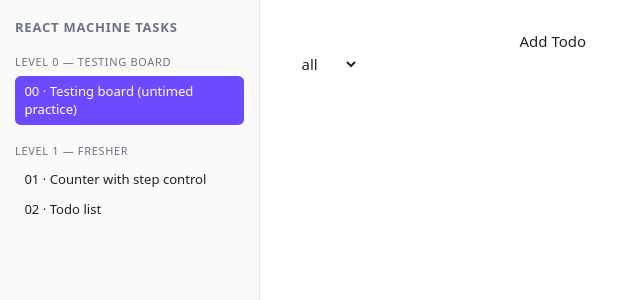
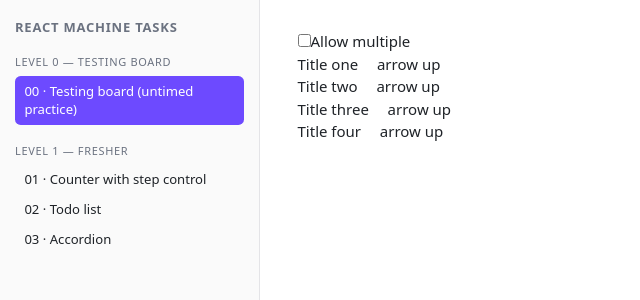
Before and after one commit to nithinr-dotcom/React-machine-test, a React (Vite) app: page / in a window 1280 px wide. Shown: the top 300 px of the page, without its empty margins (0-640 px from the left). Built offline with nearby package versions, Linux system fonts and the light colour scheme.

Commit message:
completed step 3

```diff
--- a/src/tasks/00-learning/index.tsx
+++ b/src/tasks/00-learning/index.tsx
@@ -1,72 +1,100 @@
-import { useState, type ChangeEvent, type SubmitEvent } from "react";
-interface Todo {
+import { useState, type ChangeEvent } from "react";
+
+interface Items {
   id: string;
-  task: string;
-  completed: boolean;
+  title: string;
+  body: string;
 }
-const FILTER = ["all", "done", "active"] as const;
+const LIST_ITEMS: Items[] = [
+  {
+    id: crypto.randomUUID(),
+    title: "Title one",
+    body: "Title one description",
+  },
+  {
+    id: crypto.randomUUID(),
+    title: "Title two",
+    body: "Title two description",
+  },
+  {
+    id: crypto.randomUUID(),
+    title: "Title three",
+    body: "Title three description",
+  },
+  {
+    id: crypto.randomUUID(),
+    title: "Title four",
+    body: "Title four description",
+  },
+];
 
-type Filter = (typeof FILTER)[number];
-
-const matches = (todo: Todo, filter: Filter) =>
-  filter === "all" || (filter === "done" ? todo.completed : !todo.completed);
+type MODE = "single" | "multiple";
+type AccordionProps = {
+  title: string;
+  body: string;
+  isOpen: boolean;
+  toggleHandler: () => void;
+  id: string;
+};
+const Accordion = ({ title, body, isOpen, toggleHandler }: AccordionProps) => {
+  return (
+    <div className="flex flex-col">
+      <div className="flex gap-5" onClick={toggleHandler}>
+        <div>{title}</div>{" "}
+        {isOpen ? <div>arrow down</div> : <div>arrow up</div>}
+      </div>
+      {isOpen && <div>{body}</div>}
+    </div>
+  );
+};
 export default function Learning() {
-  const [text, setText] = useState("");
-  const [todos, setTodos] = useState<Todo[]>([]);
-  const [filter, setFilter] = useState<Filter>("all");
-  //text change handler
-  const changeText = (e: ChangeEvent<HTMLInputElement>) => {
-    setText(e.target.value);
+  const [mode, setMode] = useState<MODE>("single");
+  const [activeIds, setActiveIds] = useState(new Set());
+  //mode change handler
+  const changeMode = (mode: MODE) => {
+    setMode(mode);
+    if (mode === "single") {
+      setActiveIds((prev) => {
+        const first = prev.values().next().value;
+        return first === undefined ? new Set() : new Set([first]);
+      });
+    }
   };
-  //add todo handler
-  const addTodo = (e: SubmitEvent) => {
-    e.preventDefault();
-    if (text.trim() === "") return;
-    setTodos((prev) => [
-      ...prev,
-      { id: crypto.randomUUID(), task: text, completed: false },
-    ]);
-    setText("");
+  const toggleHandler = (id: string) => {
+    setActiveIds((prev) => {
+      const isOpen = activeIds.has(id);
+      if (isOpen) {
+        const next = new Set(prev);
+        next.delete(id);
+        return next;
+      }
+      return mode === "single" ? new Set([id]) : new Set(prev).add(id);
+    });
   };
-  //change filter handler
-  const changeFilter = (e: ChangeEvent<HTMLSelectElement>) => {
-    setFilter(e.target.value as Filter);
-  };
-  const visible = todos.filter((todo) => matches(todo, filter));
-  //delete handler
-  const deleteHandler = (id: string) =>
-    setTodos(todos.filter((v) => v.id !== id));
-  //toggle handler
-  const toggleHandler = (id: string) =>
-    setTodos((prev) =>
-      prev.map((v) => (v.id === id ? { ...v, completed: !v.completed } : v)),
-    );
-
-  console.log({ todos });
   return (
     <div>
-      <form onSubmit={addTodo}>
-        <input type="text" value={text} onChange={changeText} />
-        <button>Add Todo</button>
-      </form>
       <div>
-        <select onChange={changeFilter} value={filter}>
-          {FILTER.map((val) => (
-            <option key={val}>{val}</option>
-          ))}
-        </select>
+        <label>
+          <input
+            type="checkbox"
+            checked={mode === "multiple"}
+            onChange={(e: ChangeEvent<HTMLInputElement>) =>
+              changeMode(e.target.checked ? "multiple" : "single")
+            }
+          />
+          Allow multiple
+        </label>
       </div>
       <div>
-        {visible.map((val) => (
-          <div key={val.id} className="flex gap-5 border justify-between">
-            <div>{val.task}</div>
-            <input
-              type="checkbox"
-              checked={val.completed}
-              onChange={() => toggleHandler(val.id)}
-            />
-            <button onClick={() => deleteHandler(val.id)}>Delete</button>
-          </div>
+        {LIST_ITEMS.map((v) => (
+          <Accordion
+            title={v.title}
+            body={v.body}
+            key={v.id}
+            toggleHandler={() => toggleHandler(v.id)}
+            isOpen={activeIds.has(v.id)}
+            id={v.id}
+          />
         ))}
       </div>
     </div>
--- /dev/null
+++ b/src/tasks/03-accordion/index.tsx
@@ -0,0 +1,134 @@
+import { useState } from "react";
+
+// --- Section data is STATIC INPUT. It never changes, so it lives at module scope, not in
+// state. "Which section is open" is UI state and lives in the component. Keeping these two
+// apart is the whole point of the "don't put isOpen on the section object" constraint. ---
+interface Section {
+  id: string;
+  title: string;
+  body: string;
+}
+
+const SECTIONS: Section[] = [
+  {
+    id: "s1",
+    title: "What is an accordion?",
+    body: "A list of sections you expand one at a time.",
+  },
+  {
+    id: "s2",
+    title: "Single vs multi open",
+    body: "Single closes the others; multi lets many stay open.",
+  },
+  {
+    id: "s3",
+    title: "Why derive, don't store",
+    body: "Open-state is UI state, kept out of the data array.",
+  },
+  {
+    id: "s4",
+    title: "Duplicate titles",
+    body: "Two rows can share a title — keys ride on id, never title.",
+  },
+  {
+    id: "s5",
+    title: "Lifting state up",
+    body: "Parent owns openIds; the item just reports clicks upward.",
+  },
+];
+
+type Mode = "single" | "multi";
+
+// --- The item is a separate component. It owns NOTHING — it receives `isOpen` and reports
+// a click through `onToggle`. All state lives in the parent. This is the lifting-state-up
+// drill: the child is a pure function of its props. ---
+interface AccordionItemProps {
+  title: string;
+  body: string;
+  isOpen: boolean;
+  onToggle: () => void;
+}
+
+function AccordionItem({ title, body, isOpen, onToggle }: AccordionItemProps) {
+  return (
+    <div className="border">
+      {/* A real <button>, not a <div onClick>: focusable, Enter/Space work, it IS a control. */}
+      <button
+        type="button"
+        onClick={onToggle}
+        aria-expanded={isOpen}
+        className="flex gap-2"
+      >
+        {/* Indicator is driven by state, not CSS. Flip isOpen and the glyph flips. */}
+        <span>{isOpen ? "▾" : "▸"}</span>
+        <span>{title}</span>
+      </button>
+      {/* Conditional render: a closed body is absent from the DOM, not display:none. */}
+      {isOpen && <div>{body}</div>}
+    </div>
+  );
+}
+
+export default function Learning() {
+  const [mode, setMode] = useState<Mode>("single");
+
+  // ONE representation for both modes: the set of open ids. In single mode we simply keep
+  // the set to size <= 1 by construction. Using a Set (not string[]) makes `has` O(1) and
+  // makes "toggle" read cleanly. `string | null` would be cheaper for single-open alone,
+  // but then the multi switch would need a different type — one shape that serves both is
+  // what keeps the mode switch cheap.
+  const [openIds, setOpenIds] = useState<Set<string>>(new Set());
+
+  const toggle = (id: string) => {
+    setOpenIds((prev) => {
+      const isOpen = prev.has(id);
+      if (isOpen) {
+        // Closing is identical in both modes: drop this id.
+        const next = new Set(prev);
+        next.delete(id);
+        return next;
+      }
+      // Opening: single mode replaces, multi mode adds.
+      return mode === "single" ? new Set([id]) : new Set(prev).add(id);
+    });
+  };
+
+  const changeMode = (nextMode: Mode) => {
+    setMode(nextMode);
+    // EDGE CASE, decided deliberately: when we collapse multi -> single while several are
+    // open, we could keep the first, keep none, or keep the last. We keep the FIRST open
+    // one — the mode promises "at most one", so we honour it immediately rather than
+    // letting three stay open in a single-open accordion. single -> multi keeps everything.
+    if (nextMode === "single") {
+      setOpenIds((prev) => {
+        const first = prev.values().next().value; // undefined if none were open
+        return first === undefined ? new Set() : new Set([first]);
+      });
+    }
+  };
+
+  return (
+    <div>
+      <label className="flex gap-2">
+        <input
+          type="checkbox"
+          checked={mode === "multi"}
+          onChange={(e) => changeMode(e.target.checked ? "multi" : "single")}
+        />
+        Allow multiple open
+      </label>
+
+      {/* Empty-list case renders nothing and does not crash. */}
+      {SECTIONS.map((section) => (
+        <AccordionItem
+          // key rides on id, so two sections with the same title stay distinct.
+          key={section.id}
+          title={section.title}
+          body={section.body}
+          isOpen={openIds.has(section.id)}
+          onToggle={() => toggle(section.id)}
+        />
+      ))}
+    </div>
+  );
+}
--- a/src/tasks/registry.ts
+++ b/src/tasks/registry.ts
@@ -1,6 +1,7 @@
 import Learning from "./00-learning";
 import Counter from "./01-counter";
 import Todo from "./02-todo";
+import Accordion from "./03-accordion";
 import type { Task } from "./types";
 
 // Add one entry per task as you finish it, e.g.
@@ -20,5 +21,13 @@ export const tasks: Task[] = [
     level: 1,
     Component: Counter,
   },
+
   { id: "02", title: "Todo list", level: 1, Component: Todo },
+
+  {
+    id: "03",
+    title: "Accordion",
+    level: 1,
+    Component: Accordion,
+  },
 ];
```
Also changed, not shown: src/tasks/04-async-search/SPEC.md (added, +86 -0 lines), 1 other file (tests, documents, lock files or other folders).
